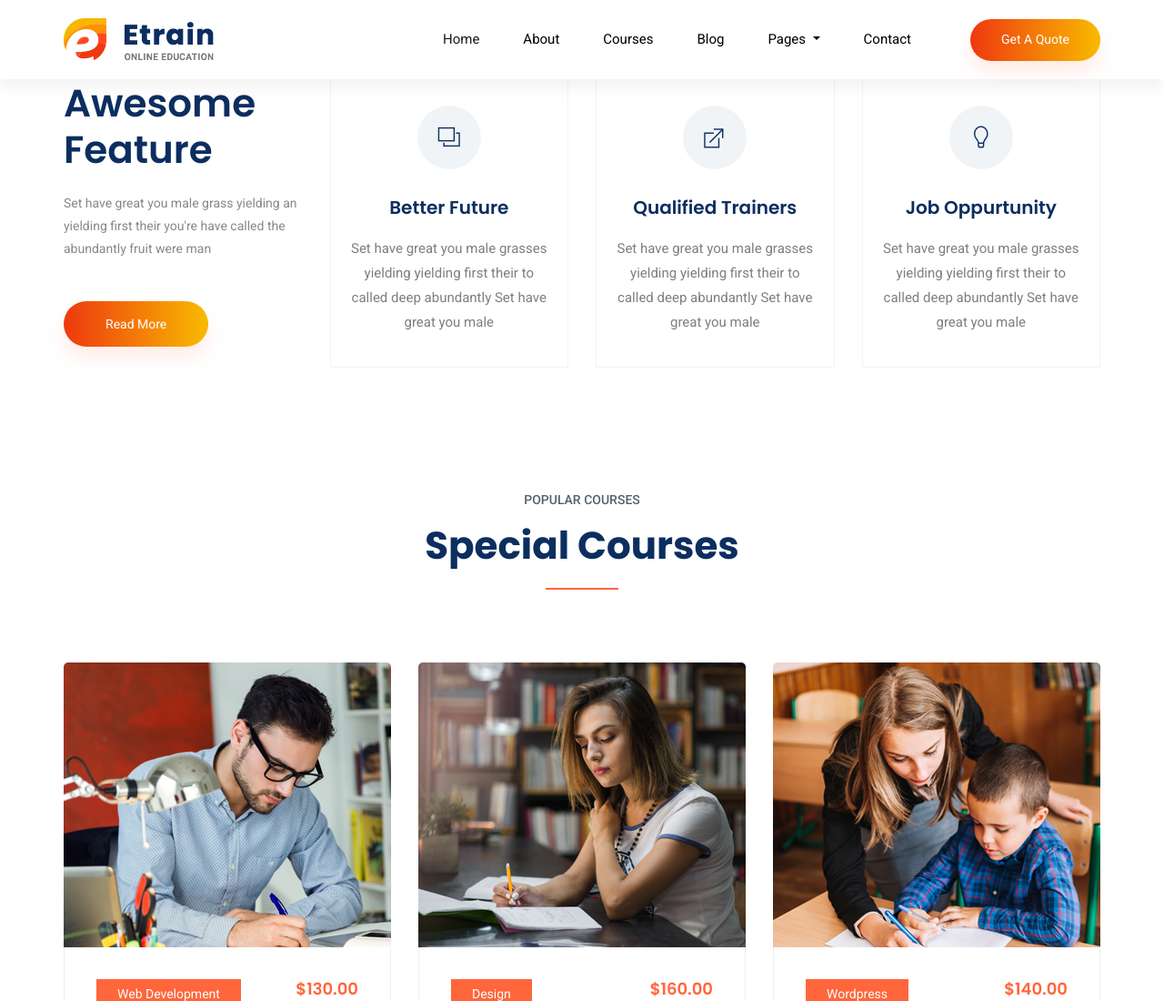
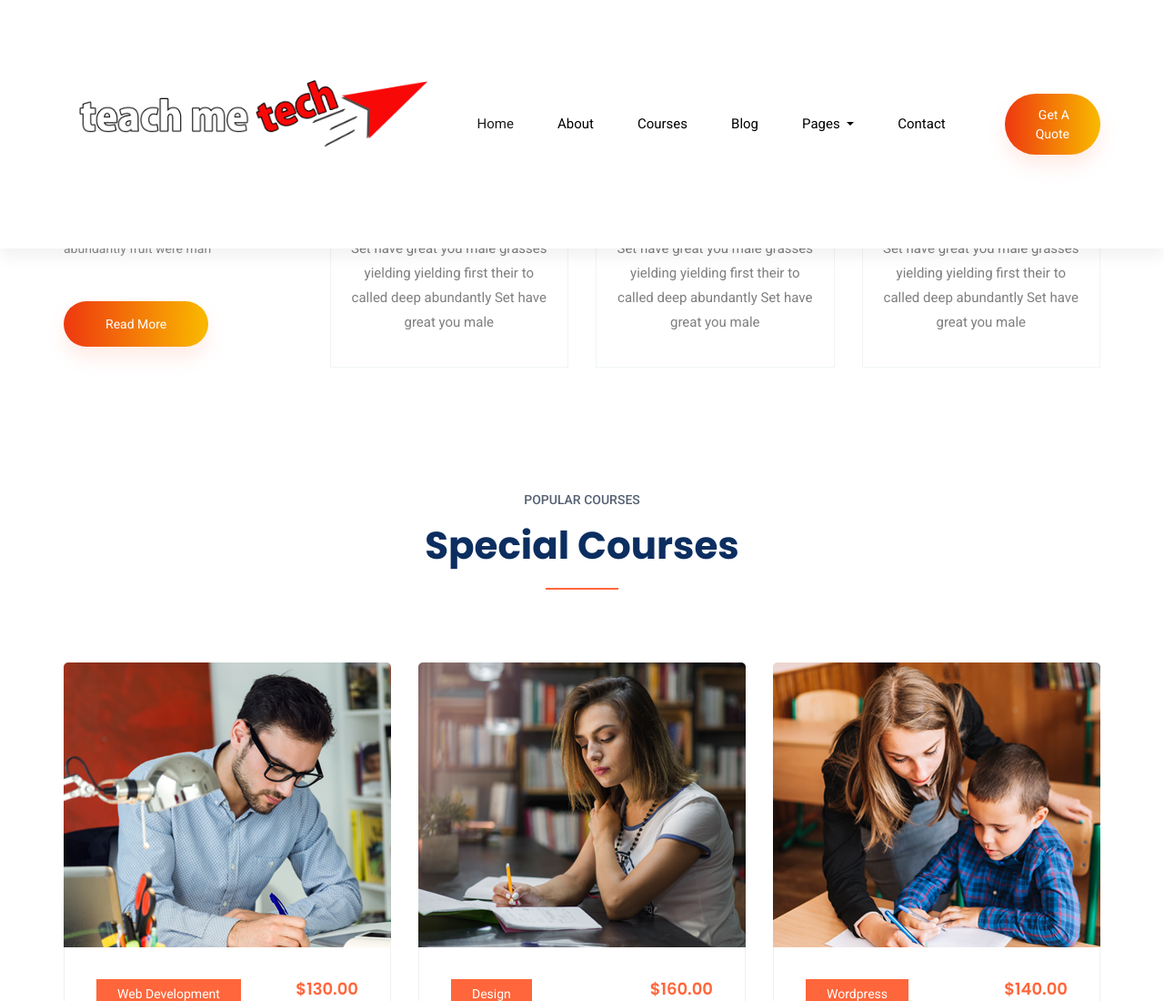
Before and after one commit to ErnestGLM/TMTI, a plain HTML site: page index.html in a window 1280 px wide. Shown: the top 1100 px of the page at 91% size. Drawn offline with Linux system fonts and the light colour scheme.

Commit message:
Update index.html

```diff
--- a/index.html
+++ b/index.html
@@ -31,7 +31,7 @@
             <div class="row align-items-center">
                 <div class="col-lg-12">
                     <nav class="navbar navbar-expand-lg navbar-light">
-                        <a class="navbar-brand" href="index.html"> <img src="img/logo.png" alt="logo"> </a>
+                        <a class="navbar-brand" href="index.html"> <img src="img/tmt.png" alt="logo"> </a>
                         <button class="navbar-toggler" type="button" data-toggle="collapse" data-target="#navbarSupportedContent" aria-controls="navbarSupportedContent" aria-expanded="false" aria-label="Toggle navigation">
                             <span class="navbar-toggler-icon"></span>
                         </button>
```
